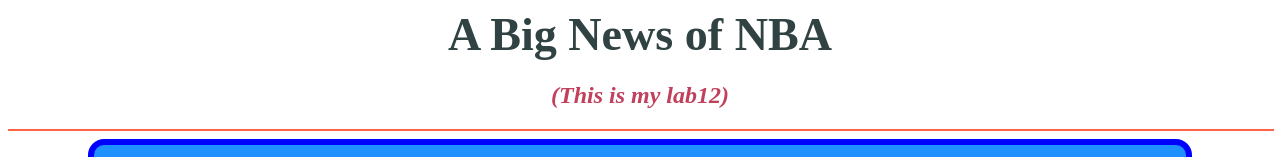
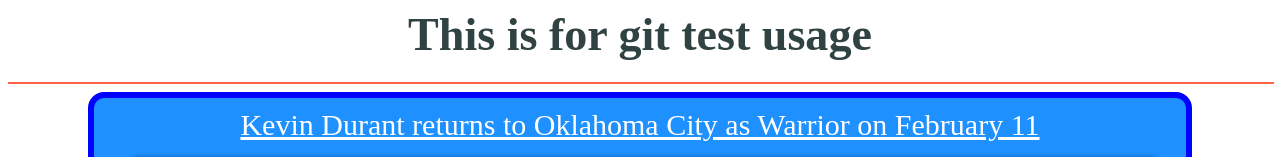
Before and after one commit to bowen198712/repos, a plain HTML site: page lab12.html in a window 1280 px wide. Shown: the top 157 px of the page. Drawn offline with Linux system fonts and the light colour scheme; grey boxes are pictures that could not be loaded.

Commit message:
edit the lab12.html

```diff
--- a/lab12.html
+++ b/lab12.html
@@ -50,8 +50,8 @@
 </style>
 </head>
 <body>
-    <h1 align="center" style="color:rgb(48,66,66)"><big><big>A Big News of NBA</big></big></h1>
-    <h2 align ="center" style="color:rgb(193,64,91)"><b><i>(This is my lab12)</h2></i></b>
+    <h1 align="center" style="color:rgb(48,66,66)"><big><big>This is for git test usage</big></big></h1>
+
     <hr align="left" width="100%" noshade color="tomato">
 <article>
 <a style ="font-size:30px; color:white" href="http://www.welcometoloudcity.com/2016/8/9/12412530/kevin-durant-returns-to-oklahoma-city-februaury-11-next-season">Kevin Durant returns to Oklahoma City as Warrior on February 11</a>
```
